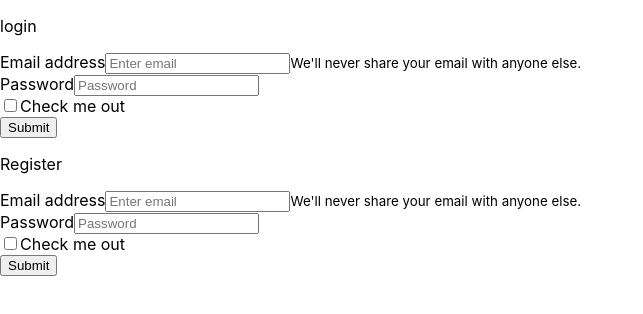
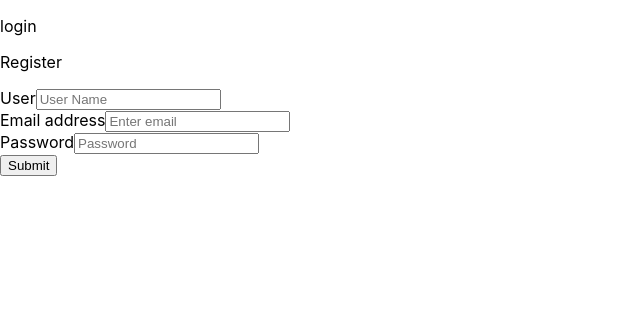
Before and after one commit to danif70/ghiblilove, a React (Create React App) app: page / in a window 1280 px wide. Shown: the top 314 px of the page, without its empty margins (0-643 px from the left). Built offline with nearby package versions, Linux system fonts and the light colour scheme.

Commit message:
instalacion de bootstrap, renderizado de formulario registro,

```diff
--- a/src/Components/LoginRegister.jsx
+++ b/src/Components/LoginRegister.jsx
@@ -1,51 +1,112 @@
-import React from 'react'
+import React, { useState } from 'react'
 import { Fragment } from 'react'
-import { register, logIn } from '../firebase/functionsFirebase'
 import Form from 'react-bootstrap/Form'
 import Button from 'react-bootstrap/Button'
+import { getAuth, createUserWithEmailAndPassword, signInWithEmailAndPassword } from "firebase/auth";
 
 const LoginRegister = () => {
+
+  const [email,setEmail]= useState('');
+  const [password,setPassword] = useState('');
+  const [userName,setUserName]= useState('');
+
+//Funcion para registro de usuarios nuevos
+const register = ()=>{
+  console.log(userName, email, password);
+  /* const auth = getAuth();
+  createUserWithEmailAndPassword(auth, email, password)
+    .then((userCredential) => {
+      // Signed in
+      const user = userCredential.user;
+      // ...
+    })
+    .catch((error) => {
+      const errorCode = error.code;
+      const errorMessage = error.message;
+      // ..
+    }); */
+}
+
+//Funcion para ingreso de usuarios registrados
+/* const logIn = () =>{
+  const auth = getAuth();
+  signInWithEmailAndPassword(auth, email, password)
+    .then((userCredential) => {
+      // Signed in
+      const user = userCredential.user;
+      // ...
+    })
+    .catch((error) => {
+      const errorCode = error.code;
+      const errorMessage = error.message;
+    });
+}
+ */
+
   return (
     <Fragment>
       <p>login</p>
-      <Form className="form-login">
+     {/*  <Form className="form-login">
         <Form.Group className="mb-3" controlId="formBasicEmail">
           <Form.Label>Email address</Form.Label>
-          <Form.Control type="email" placeholder="Enter email" />
-          <Form.Text className="text-muted">
-            We'll never share your email with anyone else.
-          </Form.Text>
+          <Form.Control
+          type="email"
+          placeholder="Enter email"
+          value = {email}
+          onChange={(e)=>setEmail(e.target.value)}
+          />
         </Form.Group>
 
         <Form.Group className="mb-3" controlId="formBasicPassword">
           <Form.Label>Password</Form.Label>
-          <Form.Control type="password" placeholder="Password" />
+          <Form.Control
+          type="password"
+          placeholder="Password"
+          value = {password}
+          onChange={(e)=>setPassword(e.target.value)}
+          />
         </Form.Group>
-        <Form.Group className="mb-3" controlId="formBasicCheckbox">
-          <Form.Check type="checkbox" label="Check me out" />
-        </Form.Group>
-        <Button variant="primary" type="submit">
+        <Button
+        variant="primary"
+        type="submit"
+        onClick={()=>logIn(email,password)}>
           Submit
         </Button>
-    </Form>
+    </Form> */}
     <p>Register</p>
       <Form className="form-register">
+      <Form.Group className="mb-3" controlId="formBasicName">
+          <Form.Label>User</Form.Label>
+          <Form.Control
+          type="Text"
+          placeholder="User Name"
+          value = {userName}
+          onChange={(e)=>setUserName(e.target.value)}
+          />
+        </Form.Group>
         <Form.Group className="mb-3" controlId="formBasicEmail">
           <Form.Label>Email address</Form.Label>
-          <Form.Control type="email" placeholder="Enter email" />
-          <Form.Text className="text-muted">
-            We'll never share your email with anyone else.
-          </Form.Text>
+          <Form.Control
+          type="email"
+          placeholder="Enter email"
+          value = {email}
+          onChange={(e)=>setEmail(e.target.value)}
+          />
         </Form.Group>
 
         <Form.Group className="mb-3" controlId="formBasicPassword">
           <Form.Label>Password</Form.Label>
-          <Form.Control type="password" placeholder="Password" />
+          <Form.Control
+          type="password"
+          placeholder="Password"
+          value = {password}
+          onChange={(e)=>setPassword(e.target.value)}
+          />
         </Form.Group>
-        <Form.Group className="mb-3" controlId="formBasicCheckbox">
-          <Form.Check type="checkbox" label="Check me out" />
-        </Form.Group>
-        <Button variant="primary" type="submit">
+        <Button
+        variant="primary"
+        type="submit"
+        onClick={()=>register(userName,email,password)}>
           Submit
         </Button>
     </Form>
```
Also changed, not shown: src/firebase/functionsFirebase.js (deleted, +0 -35 lines), 1 other file (tests, documents, lock files or other folders).
